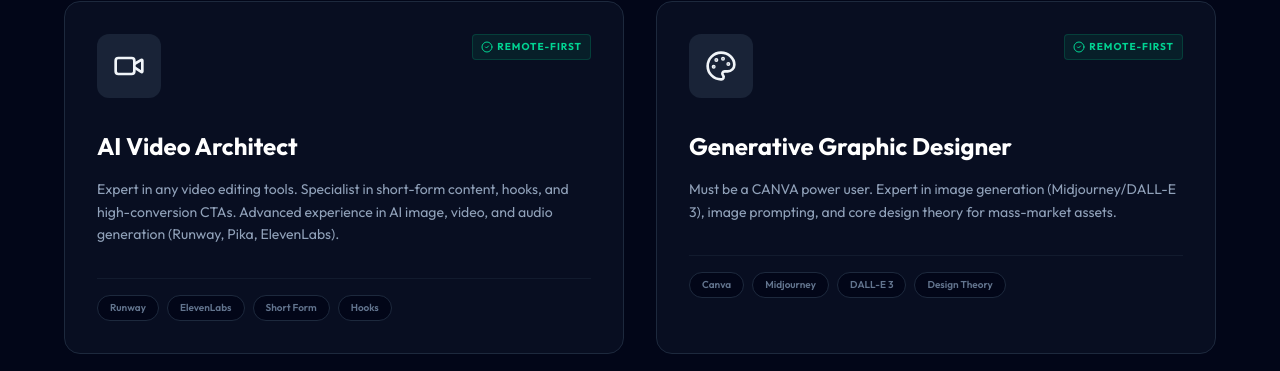
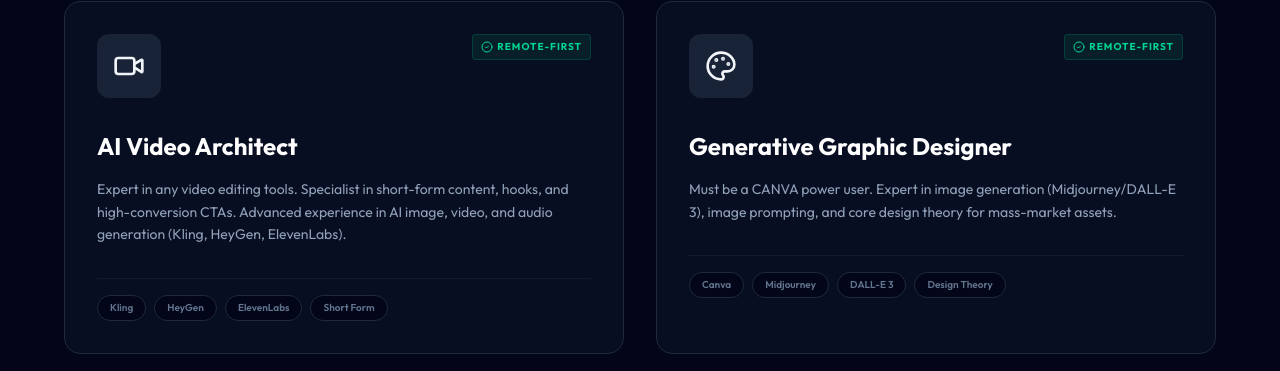
Before and after one commit to iamShaaan/glitch-ai-studio, a Next.js app: page /career in a window 1280 px wide. Shown: the part 1646-2017 px from the top of the page. Built offline with nearby package versions, Linux system fonts and the light colour scheme; no server answers.

Commit message:
Update video tool requirements: Runway/Pika -> Kling/HeyGen

```diff
--- a/src/components/sections/career-roles.tsx
+++ b/src/components/sections/career-roles.tsx
@@ -6,8 +6,8 @@ const ROLES = [
     {
         title: "AI Video Architect",
         icon: Video,
-        description: "Expert in any video editing tools. Specialist in short-form content, hooks, and high-conversion CTAs. Advanced experience in AI image, video, and audio generation (Runway, Pika, ElevenLabs).",
-        tags: ["Runway", "ElevenLabs", "Short Form", "Hooks"]
+        description: "Expert in any video editing tools. Specialist in short-form content, hooks, and high-conversion CTAs. Advanced experience in AI image, video, and audio generation (Kling, HeyGen, ElevenLabs).",
+        tags: ["Kling", "HeyGen", "ElevenLabs", "Short Form"]
     },
     {
         title: "Generative Graphic Designer",
```
